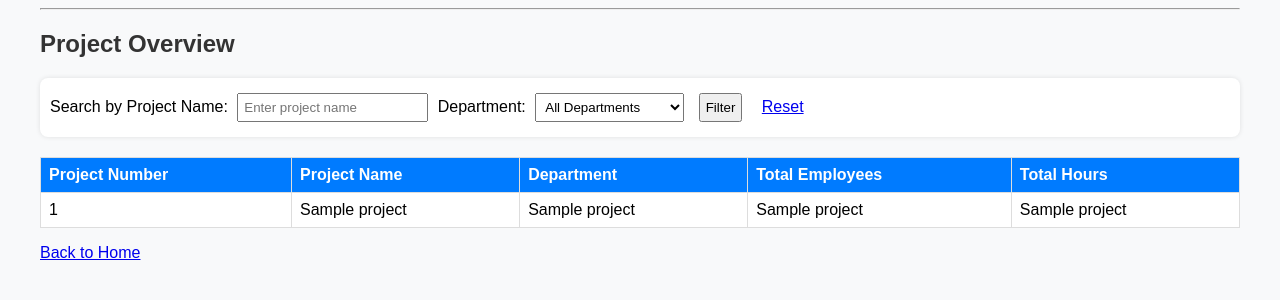
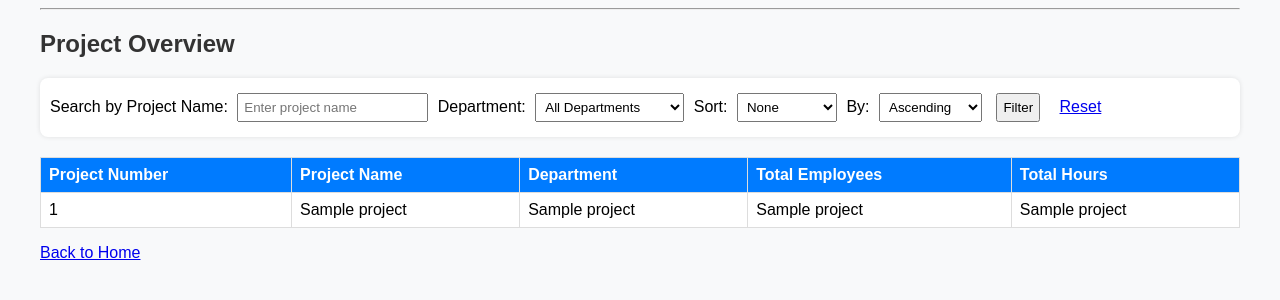
Before and after one commit to chehakchopra/A4-Database-Company-Project, a Flask app: page /projects in a window 1280 px wide. Shown: the part 58-358 px from the top of the page. Run offline with Flask 3, Linux system fonts and the light colour scheme; the visitor is signed in with stand-in values (Sample User, id 1); a database or web service that is not in the repository returns one stand-in record (values such as "Sample title"); some libraries are stand-ins or nearby versions.

Commit message:
Projects: add sorting options

```diff
--- a/app.py
+++ b/app.py
@@ -126,7 +126,7 @@ def employees():
             sort_condition += "e.fname"
         if sort_dir == "desc":
             sort_condition += " DESC"
-        query += sort_condition
+        query += sort_condition + ";"
 
     cur.execute(query, params)
     employees = cur.fetchall()
@@ -157,6 +157,8 @@ def projects():
 
     search_name = request.args.get("search_name", "").strip()
     selected_dept = request.args.get("department", "")
+    sort_by = request.args.get("sort_by", "")
+    sort_dir = request.args.get("sort_dir", "")
 
     query = """
         SELECT
@@ -186,8 +188,17 @@ def projects():
 
     query += """
         GROUP BY p.pnumber, p.pname, d.dname
-        ORDER BY p.pnumber;
     """
+
+    if sort_by:
+        sort_condition = " ORDER BY "
+        if sort_by == "hours":
+            sort_condition += "total_hours"
+        else:
+            sort_condition += "total_employees"
+        if sort_dir == "desc":
+            sort_condition += " DESC"
+        query += sort_condition + ";"
 
     cur.execute(query, params)
     projects = cur.fetchall()
@@ -203,7 +214,9 @@ def projects():
         projects=projects,
         departments=departments,
         search_name=search_name,
-        selected_dept=selected_dept
+        selected_dept=selected_dept,
+        sort_by=sort_by,
+        sort_dir=sort_dir
     )
 
 
--- a/templates/projects.html
+++ b/templates/projects.html
@@ -12,6 +12,19 @@
     {% for dept in departments %}
       <option value="{{ dept }}" {% if dept == selected_dept %}selected{% endif %}>{{ dept }}</option>
     {% endfor %}
+  </select>
+
+  <label for="sort_by">Sort:</label>
+  <select id="sort_by" name="sort_by">
+    <option value="">None</option>
+    <option value="headcount" {% if sort_by == "headcount" %}selected{% endif %}>Headcount</option>
+    <option value="hours" {% if sort_by == "hours" %}selected{% endif %}>Total Hours</option>
+  </select>
+
+  <label for="sort_dir">By:</label>
+  <select id="sort_dir" name="sort_dir">
+    <option value="asc" {% if sort_dir == "asc" %}selected{% endif %}>Ascending</option>
+    <option value="desc" {% if sort_dir == "desc" %}selected{% endif %}>Descending</option>
   </select>
 
   <button type="submit">Filter</button>
```
